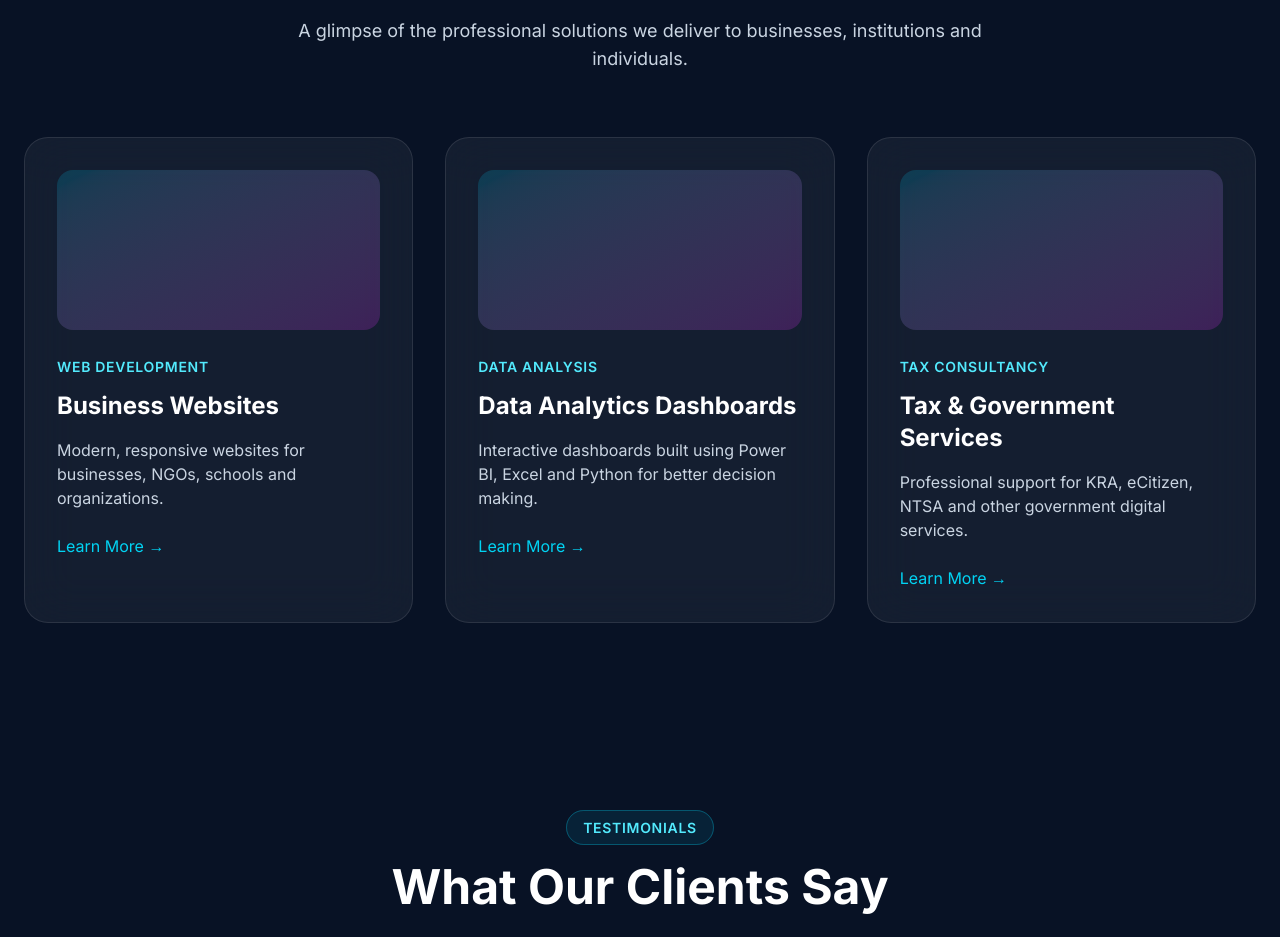
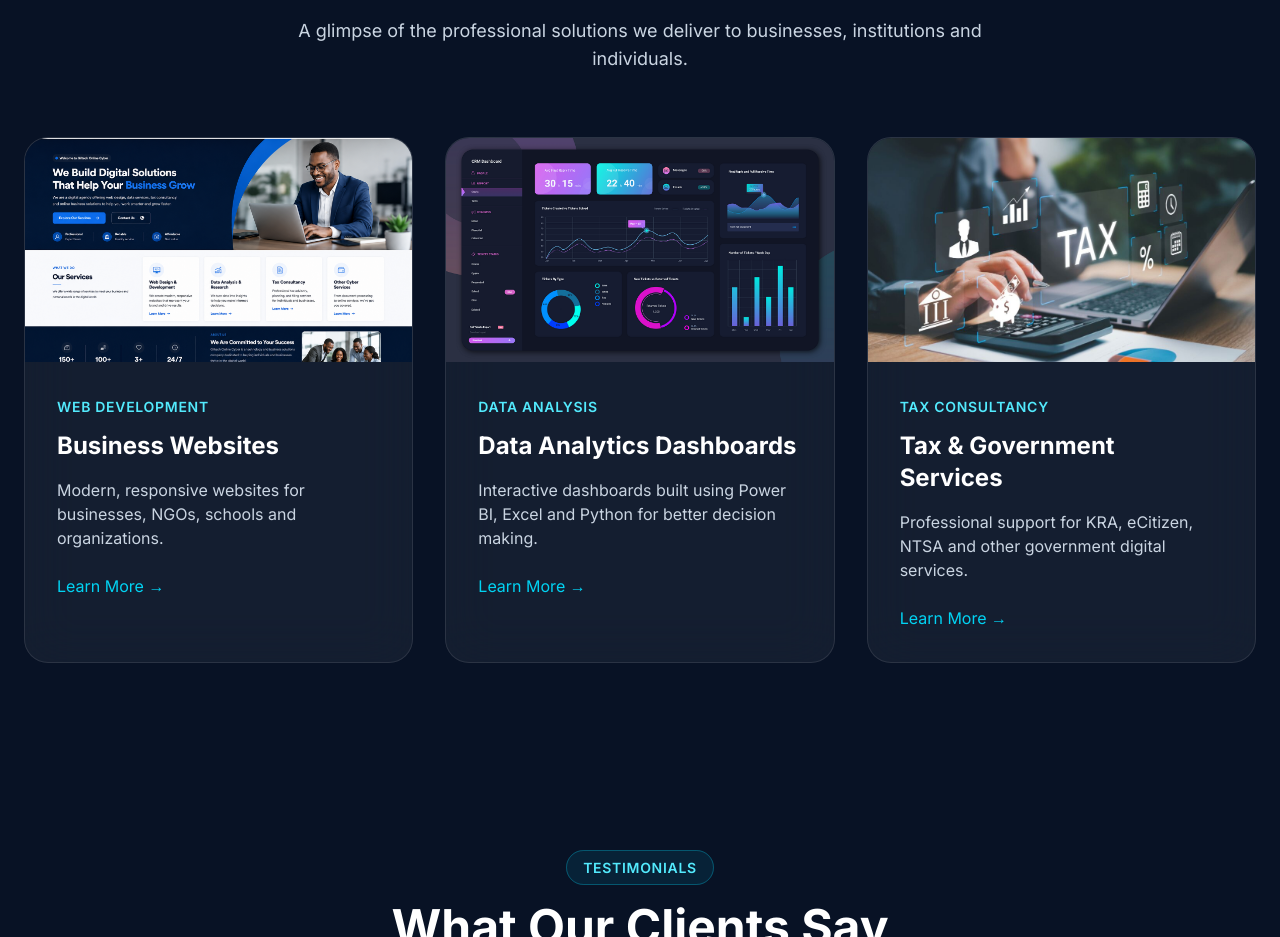
Before and after one commit to Gilisho123/giltech-online-cyber, a Next.js app in the folder frontend/: page / in a window 1280 px wide. Shown: the part 3780-4717 px from the top of the page. Built offline with nearby package versions, Linux system fonts and the light colour scheme.

Commit message:
portfolioPreview.tsx

```diff
--- a/frontend/components/sections/PortfolioPreview.tsx
+++ b/frontend/components/sections/PortfolioPreview.tsx
@@ -1,4 +1,5 @@
 import Image from "next/image";
+
 const projects = [
   {
     title: "Business Websites",
@@ -27,6 +28,7 @@ export default function PortfolioPreview() {
   return (
     <section className="bg-[#081225] py-24">
       <div className="mx-auto max-w-7xl px-6">
+        {/* Heading */}
         <div className="text-center">
           <span className="rounded-full border border-cyan-400/30 bg-cyan-500/10 px-4 py-2 text-sm font-semibold uppercase tracking-wider text-cyan-300">
             Our Work
@@ -42,14 +44,25 @@ export default function PortfolioPreview() {
           </p>
         </div>
 
+        {/* Cards */}
         <div className="mt-16 grid gap-8 lg:grid-cols-3">
           {projects.map((project) => (
             <div
               key={project.title}
-              className="rounded-3xl border border-white/10 bg-white/5 p-8 backdrop-blur-xl transition duration-300 hover:-translate-y-2 hover:border-cyan-400 hover:shadow-lg hover:shadow-cyan-500/20"
+              className="overflow-hidden rounded-3xl border border-white/10 bg-white/5 backdrop-blur-xl transition duration-300 hover:-translate-y-2 hover:border-cyan-400 hover:shadow-lg hover:shadow-cyan-500/20"
             >
-              <div className="mb-6 h-40 rounded-2xl bg-gradient-to-br from-cyan-500/20 to-fuchsia-500/20"></div>
+              {/* Project Image */}
+              <div className="relative h-56 w-full">
+                <Image
+                  src={project.image}
+                  alt={project.title}
+                  fill
+                  className="object-cover"
+                />
+              </div>
 
+              {/* Card Content */}
+              <div className="p-8">
                 <span className="text-sm font-semibold uppercase tracking-wider text-cyan-300">
                   {project.category}
                 </span>
@@ -66,6 +79,7 @@ export default function PortfolioPreview() {
                   Learn More →
                 </button>
               </div>
+            </div>
           ))}
         </div>
       </div>
```
Lines whose indentation alone changed are shown as unchanged.
